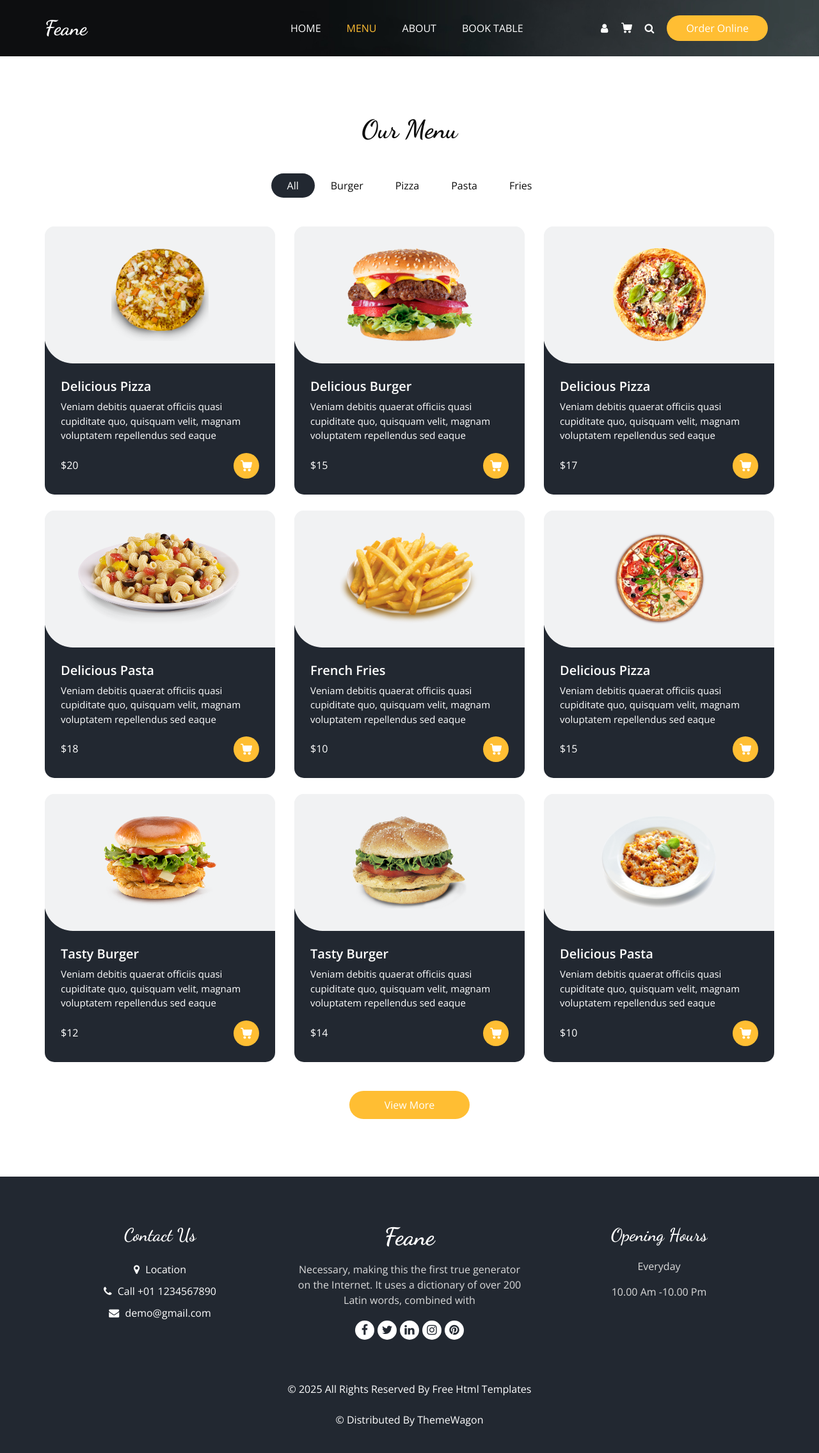
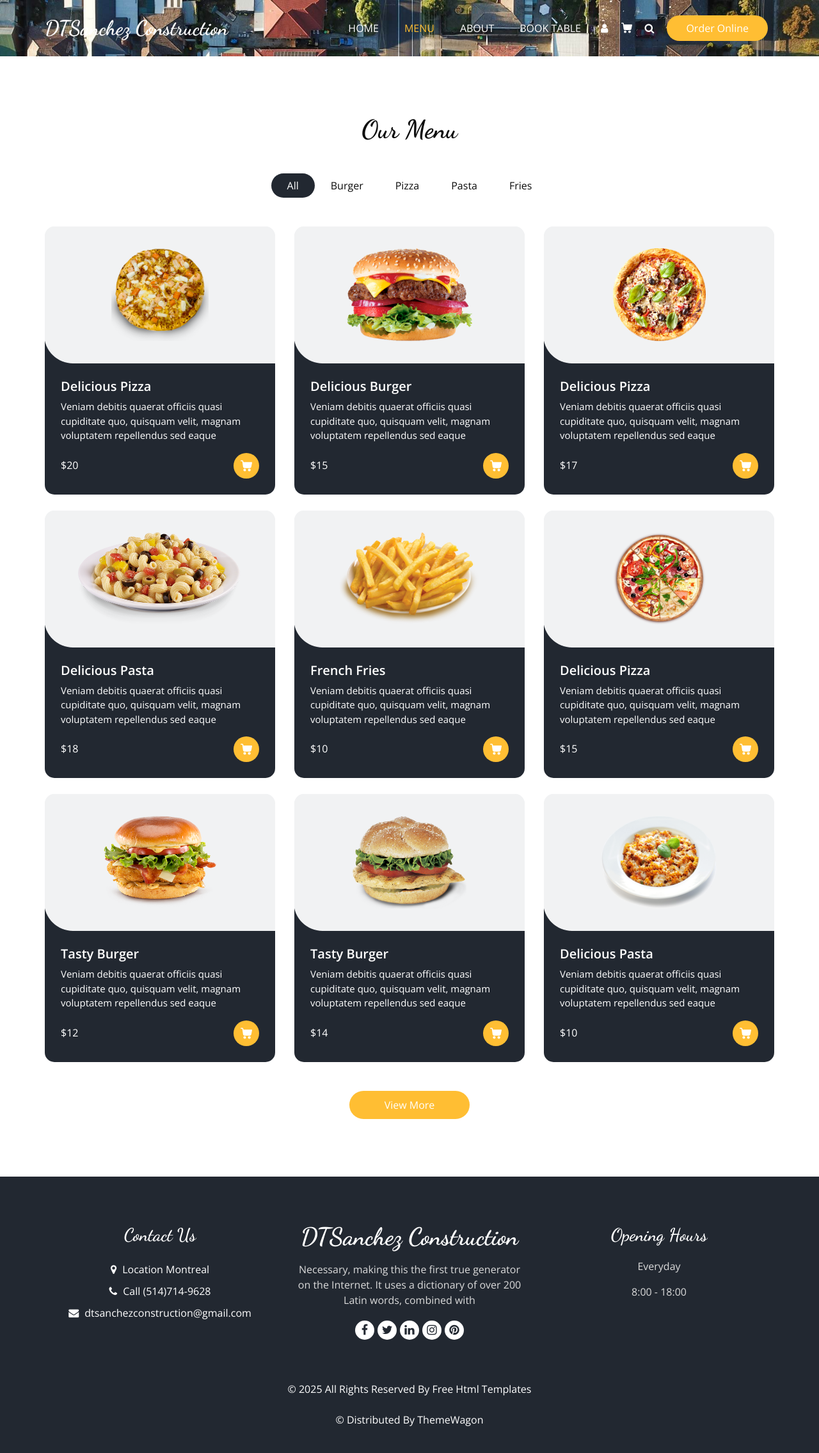
Before and after one commit to cnsdtsanchez/dtsanchezwebsite, a PHP site: page /menu.html in a window 1280 px wide. Shown: the whole page at 64% size. Run offline with PHP 8.4, Linux system fonts and the light colour scheme; style sheets or scripts are compiled from the project's sources; some libraries are stand-ins or nearby versions.

Commit message:
first actual real change in website

```diff
--- a/css/style.scss
+++ b/css/style.scss
@@ -437,7 +437,9 @@ a:focus {
         }
       }
 
-      p {}
+      p {
+
+      }
 
       a {
         @include hero_btn($primary1, $white, 10px, 30px, 45px);
--- a/menu.html
+++ b/menu.html
@@ -13,7 +13,7 @@
   <meta name="author" content="" />
   <link rel="shortcut icon" href="images/favicon.png" type="">
 
-  <title> Feane </title>
+  <title> DTSanchez Construction </title>
 
   <!-- bootstrap core css -->
   <link rel="stylesheet" type="text/css" href="css/bootstrap.css" />
@@ -36,7 +36,7 @@
 
   <div class="hero_area">
     <div class="bg-box">
-      <img src="images/hero-bg.jpg" alt="">
+      <img src="images/nbh.jpg" class="nbh" alt="">
     </div>
     <!-- header section strats -->
     <header class="header_section">
@@ -44,7 +44,7 @@
         <nav class="navbar navbar-expand-lg custom_nav-container ">
           <a class="navbar-brand" href="index.html">
             <span>
-              Feane
+              DTSanchez Construction
             </span>
           </a>
 
@@ -870,19 +870,19 @@
               <a href="">
                 <i class="fa fa-map-marker" aria-hidden="true"></i>
                 <span>
-                  Location
+                  Location Montreal
                 </span>
               </a>
               <a href="">
                 <i class="fa fa-phone" aria-hidden="true"></i>
                 <span>
-                  Call +01 1234567890
+                  Call (514)714-9628
                 </span>
               </a>
               <a href="">
                 <i class="fa fa-envelope" aria-hidden="true"></i>
                 <span>
-                  demo@gmail.com
+                  dtsanchezconstruction@gmail.com
                 </span>
               </a>
             </div>
@@ -891,7 +891,7 @@
         <div class="col-md-4 footer-col">
           <div class="footer_detail">
             <a href="" class="footer-logo">
-              Feane
+              DTSanchez Construction
             </a>
             <p>
               Necessary, making this the first true generator on the Internet. It uses a dictionary of over 200 Latin words, combined with
@@ -923,7 +923,7 @@
             Everyday
           </p>
           <p>
-            10.00 Am -10.00 Pm
+            8:00 - 18:00
           </p>
         </div>
       </div>
```
Also changed, not shown: index.html (+4 -4 lines).
